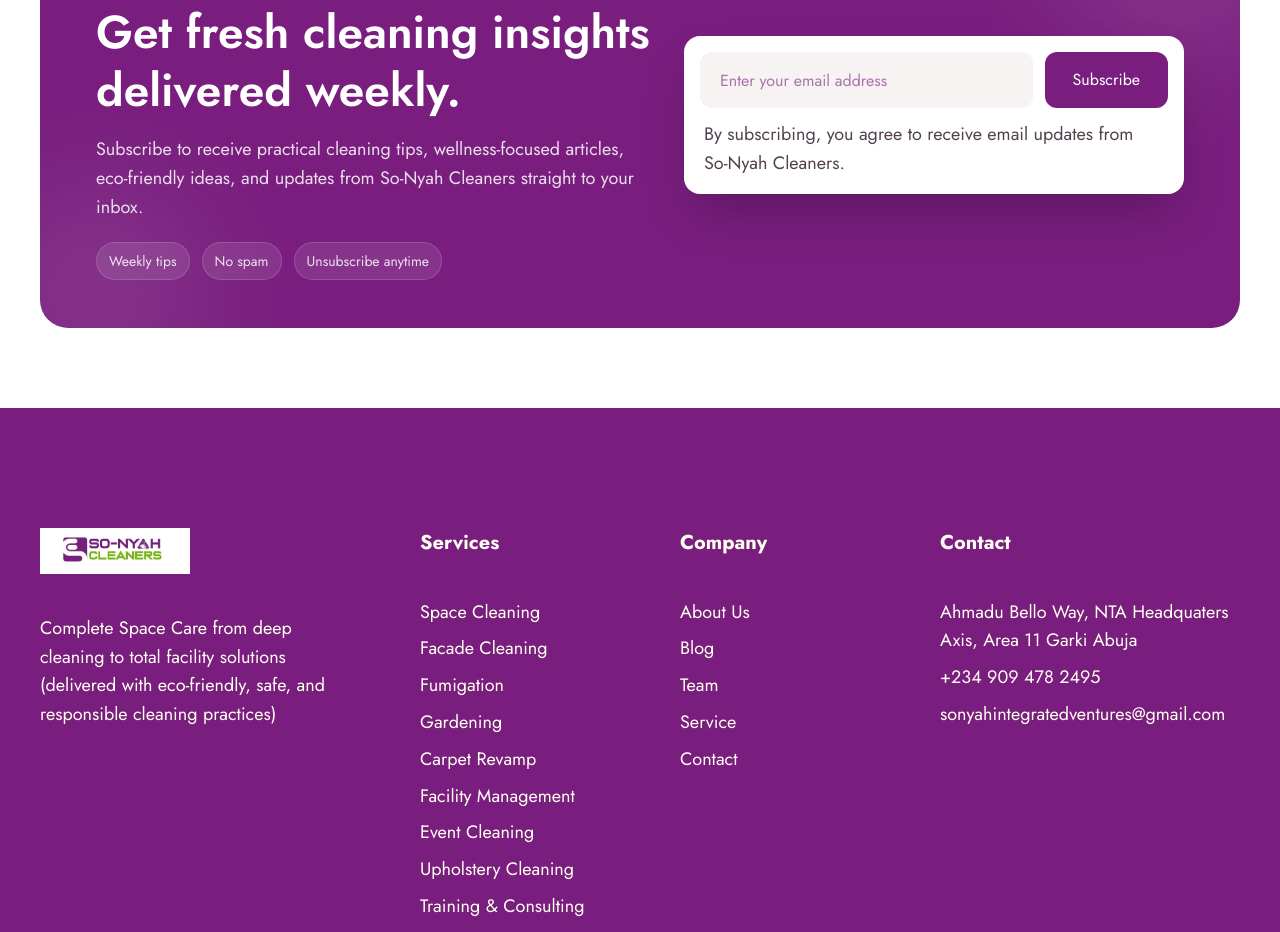
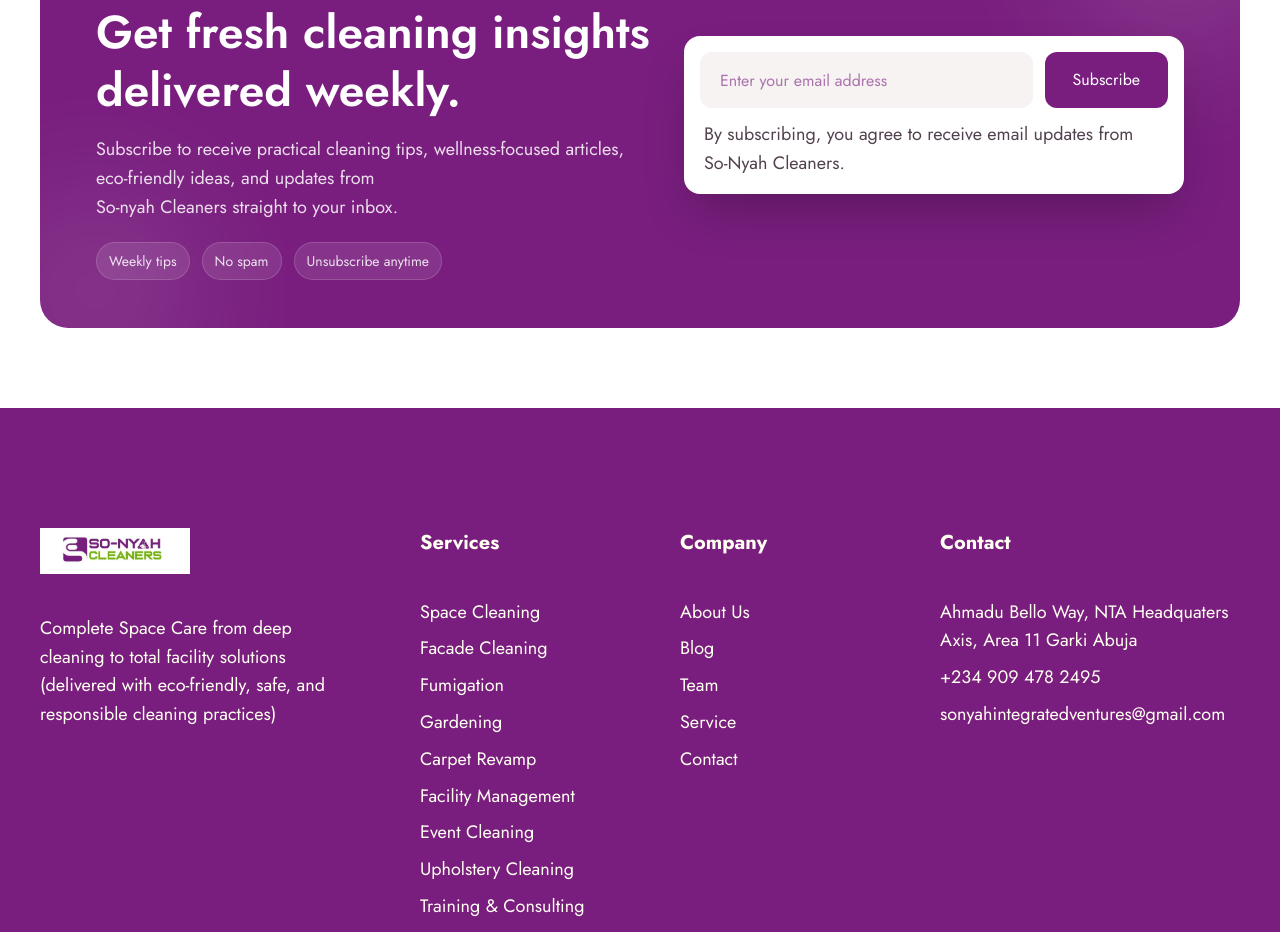
Before and after one commit to Richardyohanna/So-Nyah-Cleaners, a React (Vite) app: page /blog in a window 1280 px wide. Shown: the part 1660-2592 px from the top of the page. Built offline with nearby package versions, Linux system fonts and the light colour scheme; a web font is replaced by a local one.

Commit message:
updated the blog page

```diff
--- a/src/Blog/Blog.tsx
+++ b/src/Blog/Blog.tsx
@@ -290,7 +290,7 @@
 
                 <p className="mt-4 text-sm sm:text-base md:text-lg text-white/85! leading-7 max-w-[560px]">
                   Subscribe to receive practical cleaning tips, wellness-focused
-                  articles, eco-friendly ideas, and updates from So-Nyah Cleaners
+                  articles, eco-friendly ideas, and updates from <br/> So-nyah Cleaners
                   straight to your inbox.
                 </p>
 
```
